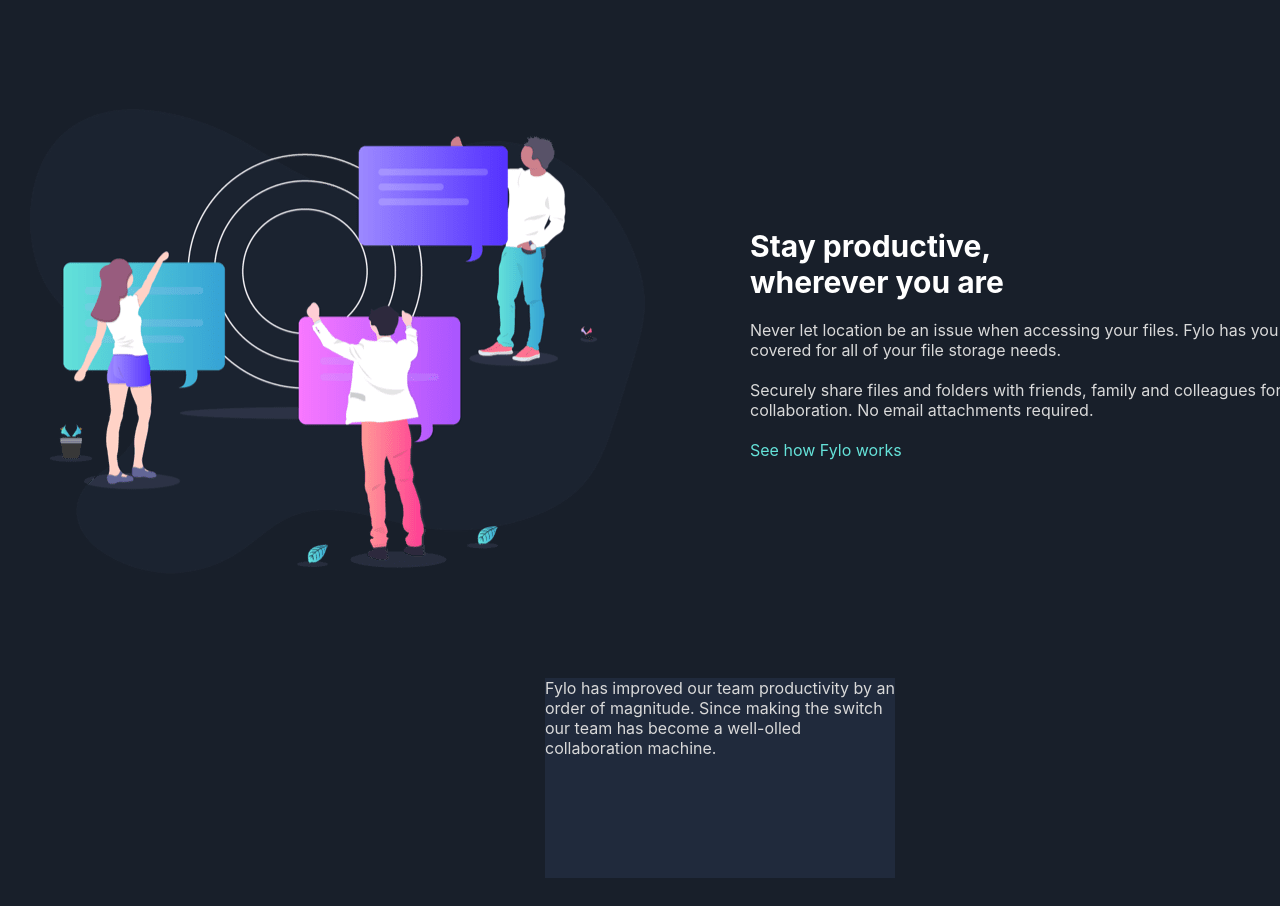
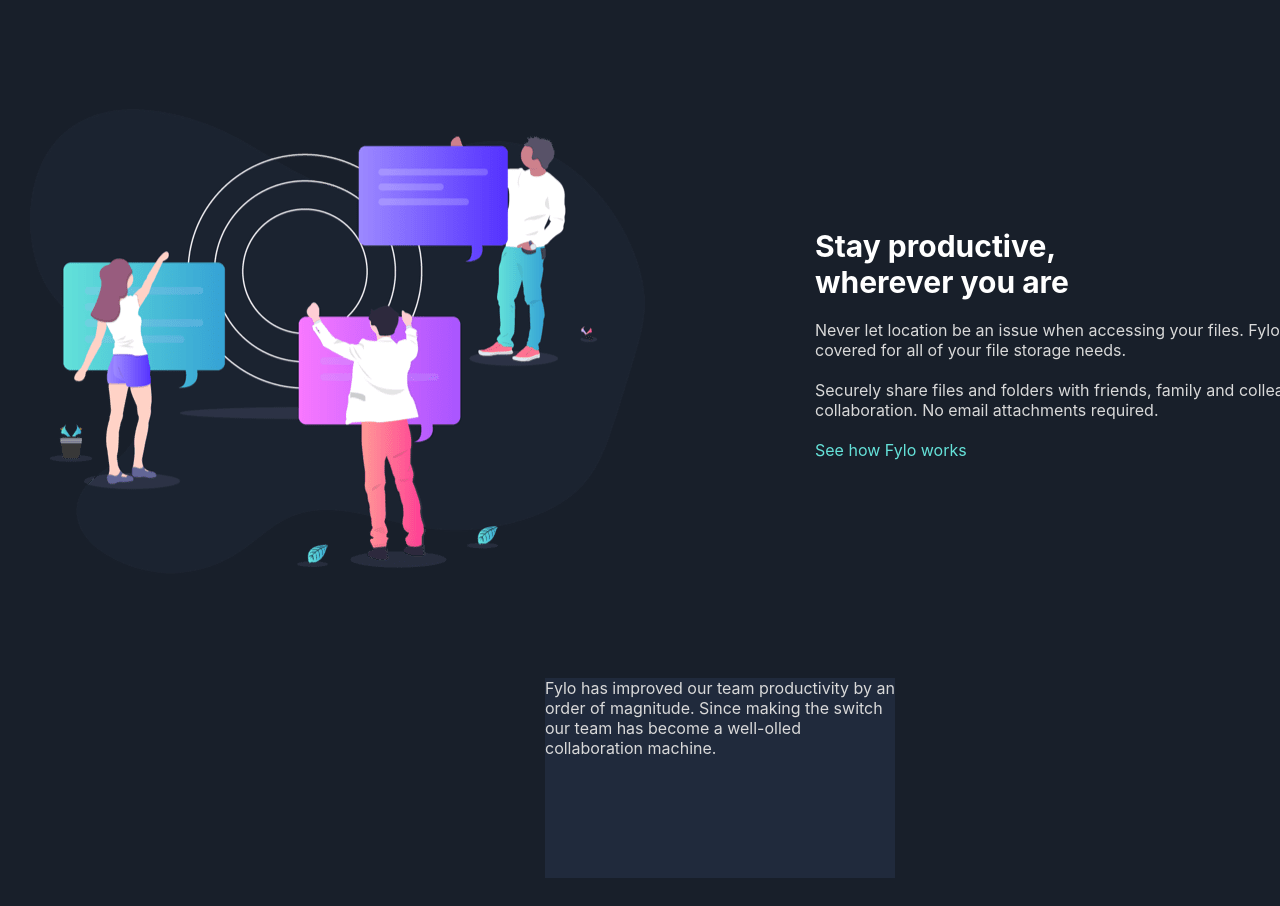
Before and after one commit to Shad-Islam/Fylo-dark-theme-landing-page, a React (Create React App) app: page / in a window 1280 px wide. Shown: the part 1644-2550 px from the top of the page. Built offline with nearby package versions, Linux system fonts and the light colour scheme; the HTML template or start-up script is replaced by a standard one.

Commit message:
Add some gap in description section

```diff
--- a/src/components/styles/description.style.js
+++ b/src/components/styles/description.style.js
@@ -1,14 +1,15 @@
 import styled from "styled-components";
 
 const DescriptionContainer = styled.div`
+  gap: 140px;
   display: flex;
   /* background-color: aqua; */
   margin-top: 20px;
-  /* justify-content: space-around; */
+  justify-content: space-evenly;
 `;
 
 const DescriptionImagePart = styled.div`
-  width: 50%;
+  /* width: 50%; */
   /* padding-left: 20px; */
   /* background-color: blueviolet; */
 `;
--- a/src/components/styles/feature.style.js
+++ b/src/components/styles/feature.style.js
@@ -17,7 +17,6 @@
 
   &:last-child {
     /* background-color: rebeccapurple; */
-
   }
 `;
 
```
